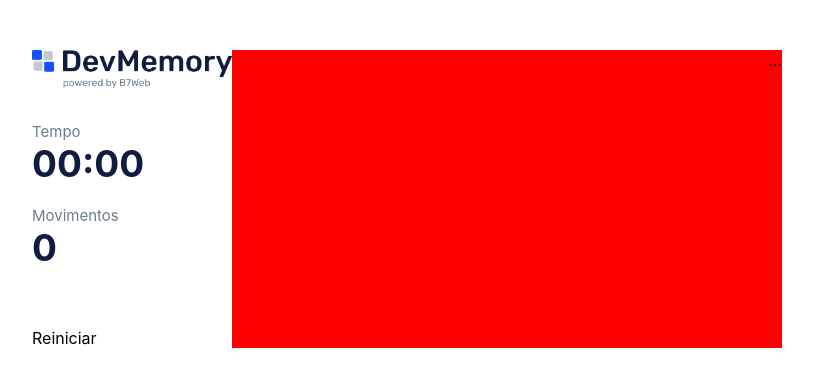
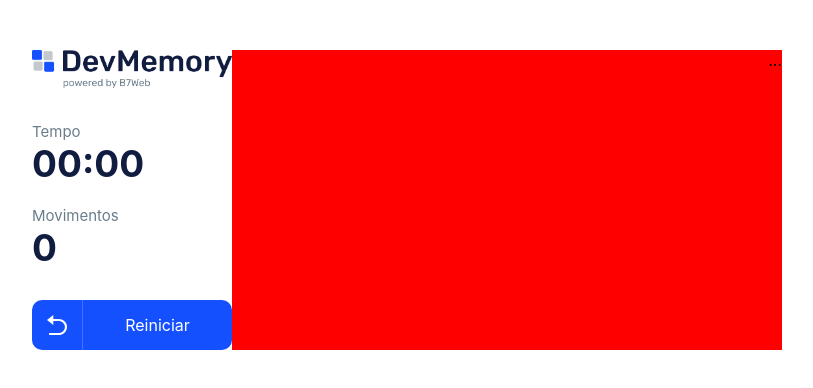
Before and after one commit to fabiomoura-m/react-memory-game, a React (Vite) app: page / in a window 1280 px wide. Shown: the top 388 px of the page, without its empty margins (233-1046 px from the left). Built offline with nearby package versions, Linux system fonts and the light colour scheme.

Commit message:
style: component button
add style in component

```diff
--- a/src/components/Button/index.tsx
+++ b/src/components/Button/index.tsx
@@ -2,16 +2,18 @@ import * as C from './styles';
 
 type Props = {
     label: string;
-    icon: any;
+    icon?: any;
     onClick: React.MouseEventHandler<HTMLDivElement>;
 };
 
 export function Button({ label, icon, onClick }: Props) {
     return (
         <C.Container onClick={onClick}>
-            <C.IconArea>
-                <C.Icon src={icon} />
-            </C.IconArea>
+            {icon && (
+                <C.IconArea>
+                    <C.Icon src={icon} />
+                </C.IconArea>
+            )}
             <C.Label>{label}</C.Label>
         </C.Container>
     );
--- a/src/components/Button/styles.ts
+++ b/src/components/Button/styles.ts
@@ -1,9 +1,39 @@
 import styled from 'styled-components';
 
-export const Container = styled.div``;
+export const Container = styled.div`
+    width: 200px;
+    height: 50px;
+    display: flex;
+    background-color: #1550ff;
+    border-radius: 10px;
+    cursor: pointer;
+    opacity: 1;
+    transition: all ease 0.3s;
 
-export const IconArea = styled.div``;
+    &:hover {
+        opacity: 0.8;
+    }
+`;
 
-export const Icon = styled.img``;
+export const IconArea = styled.div`
+    height: inherit;
+    display: flex;
+    justify-content: center;
+    align-items: center;
+    border-right: 1px solid rgba(255, 255, 255, 0.2);
+    padding: 0 15px;
+`;
 
-export const Label = styled.div``;
+export const Icon = styled.img`
+    height: 20px;
+`;
+
+export const Label = styled.div`
+    height: inherit;
+    color: #fff;
+    display: flex;
+    justify-content: center;
+    align-items: center;
+    flex: 1;
+    padding: 0 20px;
+`;
```
